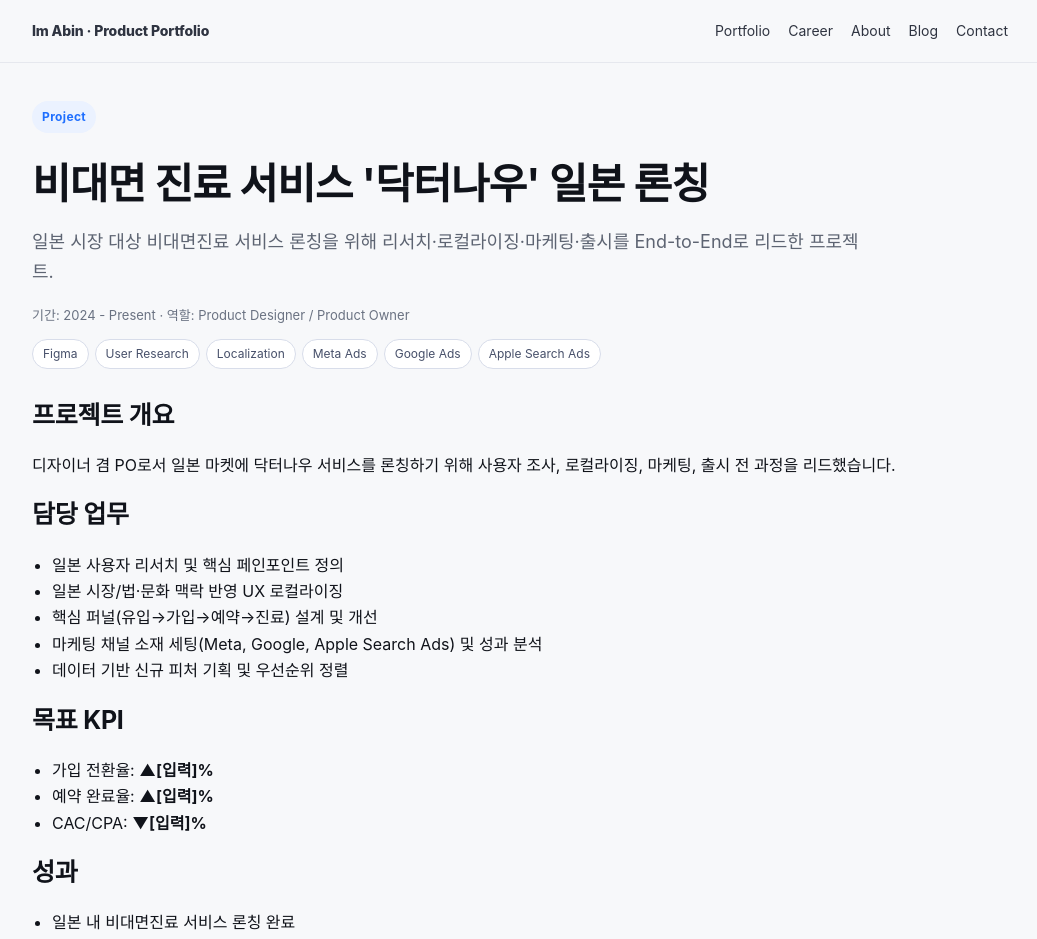
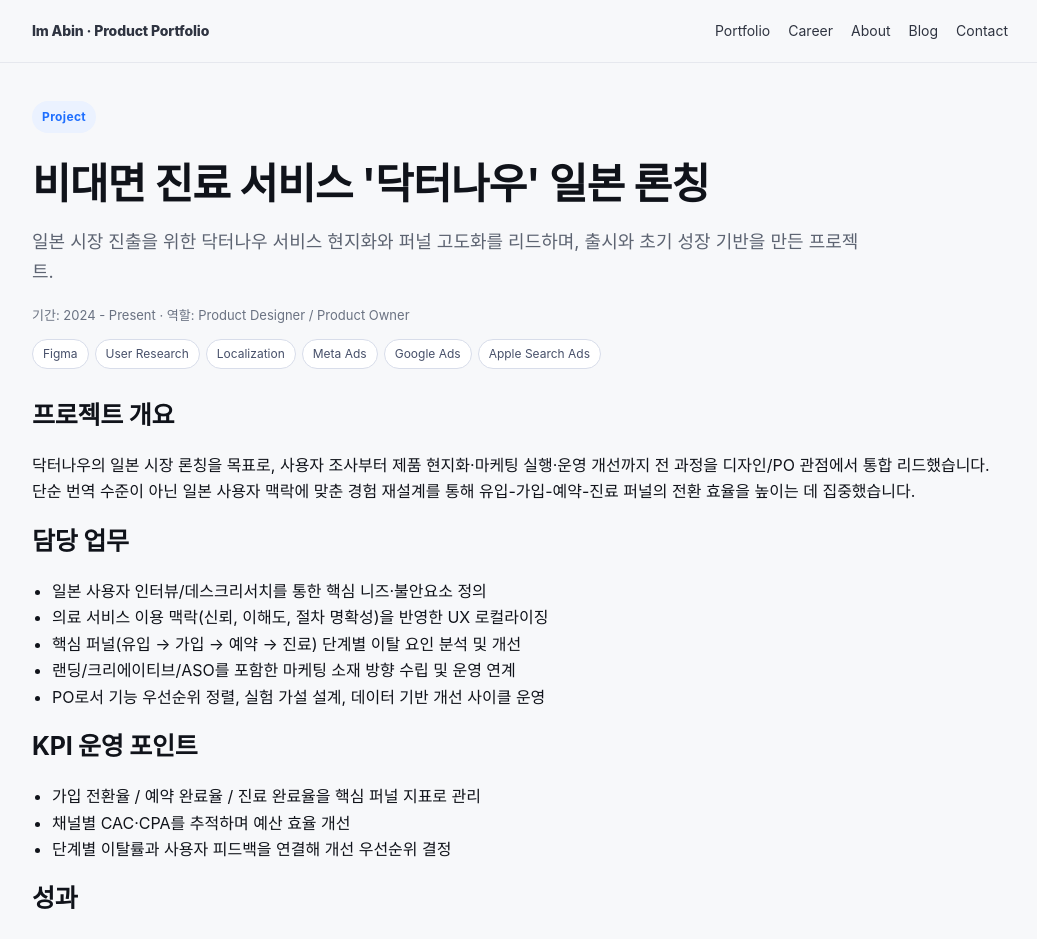
Before and after one commit to ima-bin/ima-bin.github.io, a Jekyll site: the page built from _projects/2026-07-drnow-jp-launch.md, in a window 1280 px wide and 1400 px high. Shown: the top 939 px of the window, without its empty margins (120-1157 px from the left). Built offline with Jekyll 4.4.1, drawn with Linux system fonts in a browser that asks for light colours; some of the changed text lies outside the part shown.

Commit message:
Refine Dr.Now JP launch page copy based on portfolio PDF

```diff
--- a/_projects/2026-07-drnow-jp-launch.md
+++ b/_projects/2026-07-drnow-jp-launch.md
@@ -4,34 +4,34 @@ title: "비대면 진료 서비스 '닥터나우' 일본 론칭"
 order: 7
 period: "2024 - Present"
 role: "Product Designer / Product Owner"
-summary: "일본 시장 대상 비대면진료 서비스 론칭을 위해 리서치·로컬라이징·마케팅·출시를 End-to-End로 리드한 프로젝트."
+summary: "일본 시장 진출을 위한 닥터나우 서비스 현지화와 퍼널 고도화를 리드하며, 출시와 초기 성장 기반을 만든 프로젝트."
 stack: ["Figma", "User Research", "Localization", "Meta Ads", "Google Ads", "Apple Search Ads"]
 thumbnail: "/assets/images/doctornow-260214/page-01.jpg"
 ---
 ## 프로젝트 개요
-디자이너 겸 PO로서 일본 마켓에 닥터나우 서비스를 론칭하기 위해 사용자 조사, 로컬라이징, 마케팅, 출시 전 과정을 리드했습니다.
+닥터나우의 일본 시장 론칭을 목표로, 사용자 조사부터 제품 현지화·마케팅 실행·운영 개선까지 전 과정을 디자인/PO 관점에서 통합 리드했습니다. 단순 번역 수준이 아닌 일본 사용자 맥락에 맞춘 경험 재설계를 통해 유입-가입-예약-진료 퍼널의 전환 효율을 높이는 데 집중했습니다.
 
 ## 담당 업무
-- 일본 사용자 리서치 및 핵심 페인포인트 정의
-- 일본 시장/법·문화 맥락 반영 UX 로컬라이징
-- 핵심 퍼널(유입→가입→예약→진료) 설계 및 개선
-- 마케팅 채널 소재 세팅(Meta, Google, Apple Search Ads) 및 성과 분석
-- 데이터 기반 신규 피처 기획 및 우선순위 정렬
+- 일본 사용자 인터뷰/데스크리서치를 통한 핵심 니즈·불안요소 정의
+- 의료 서비스 이용 맥락(신뢰, 이해도, 절차 명확성)을 반영한 UX 로컬라이징
+- 핵심 퍼널(유입 → 가입 → 예약 → 진료) 단계별 이탈 요인 분석 및 개선
+- 랜딩/크리에이티브/ASO를 포함한 마케팅 소재 방향 수립 및 운영 연계
+- PO로서 기능 우선순위 정렬, 실험 가설 설계, 데이터 기반 개선 사이클 운영
 
-## 목표 KPI
-- 가입 전환율: **▲[입력]%**
-- 예약 완료율: **▲[입력]%**
-- CAC/CPA: **▼[입력]%**
+## KPI 운영 포인트
+- 가입 전환율 / 예약 완료율 / 진료 완료율을 핵심 퍼널 지표로 관리
+- 채널별 CAC·CPA를 추적하며 예산 효율 개선
+- 단계별 이탈률과 사용자 피드백을 연결해 개선 우선순위 결정
 
 ## 성과
-- 일본 내 비대면진료 서비스 론칭 완료
-- 디자인·PO·마케팅 연동 운영 체계 구축
-- 퍼널 기반 반복 개선 프로세스 정착
+- 일본 내 비대면진료 서비스 출시 및 초기 운영 체계 안정화
+- 제품·디자인·마케팅이 같은 지표를 보는 실행 구조 정착
+- 퍼널 기반의 반복 개선 프로세스를 통해 성장 실험을 지속 가능한 형태로 전환
 
 ## 포트폴리오 이미지
-![닥터나우 프로젝트 소개](/assets/images/doctornow-260214/page-01.jpg)
-![유입/가입 UX 및 퍼널 화면](/assets/images/doctornow-260214/page-02.jpg)
-![사용자 여정 기반 개선안](/assets/images/doctornow-260214/page-03.jpg)
+![닥터나우 일본 론칭 프로젝트 개요](/assets/images/doctornow-260214/page-01.jpg)
+![일본 사용자 맥락을 반영한 핵심 플로우 설계](/assets/images/doctornow-260214/page-02.jpg)
+![퍼널 기반 문제 정의와 개선 실행](/assets/images/doctornow-260214/page-03.jpg)
 
 ## 한 줄 임팩트
-현지 사용자 맥락에 맞춘 제품 경험과 퍼포먼스 실행을 결합해, 일본 시장 진입의 실행력을 만든 프로젝트입니다.
+리서치-로컬라이징-퍼포먼스 운영을 하나의 제품 실행 체계로 묶어, 일본 시장에서의 출시와 학습 속도를 동시에 만든 프로젝트입니다.
```
